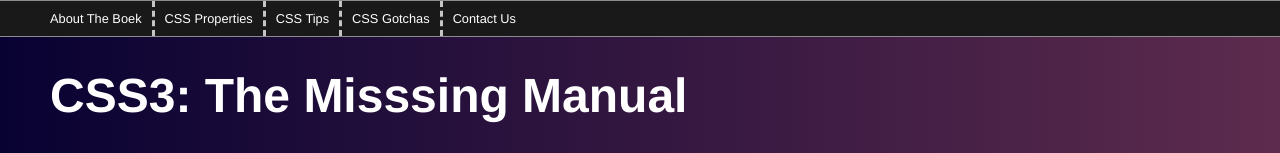
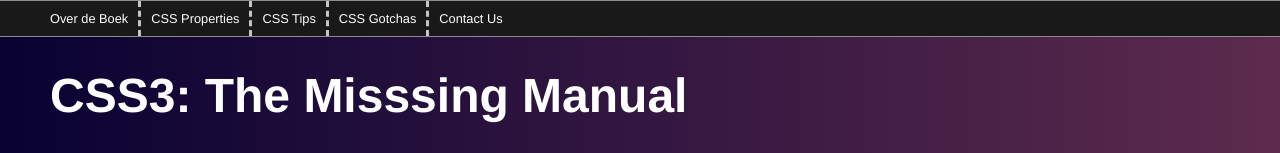
Before and after one commit to kemalletin/sami, a plain HTML site: page www/index.html in a window 1280 px wide. Shown: the top 153 px of the page. Drawn offline with Linux system fonts and the light colour scheme.

Commit message:
ENGELS NAAR NEDERLANDS

```diff
--- a/www/index.html
+++ b/www/index.html
@@ -12,7 +12,7 @@
       <header>
         <nav class="clear">
           <ul>
-            <li><a href="#">About The Boek</a></li>
+            <li><a href="#">Over de Boek</a></li>
             <li><a href="#">CSS Properties</a></li>
             <li><a href="#">CSS Tips</a></li>
             <li><a href="#">CSS Gotchas</a></li>
```
